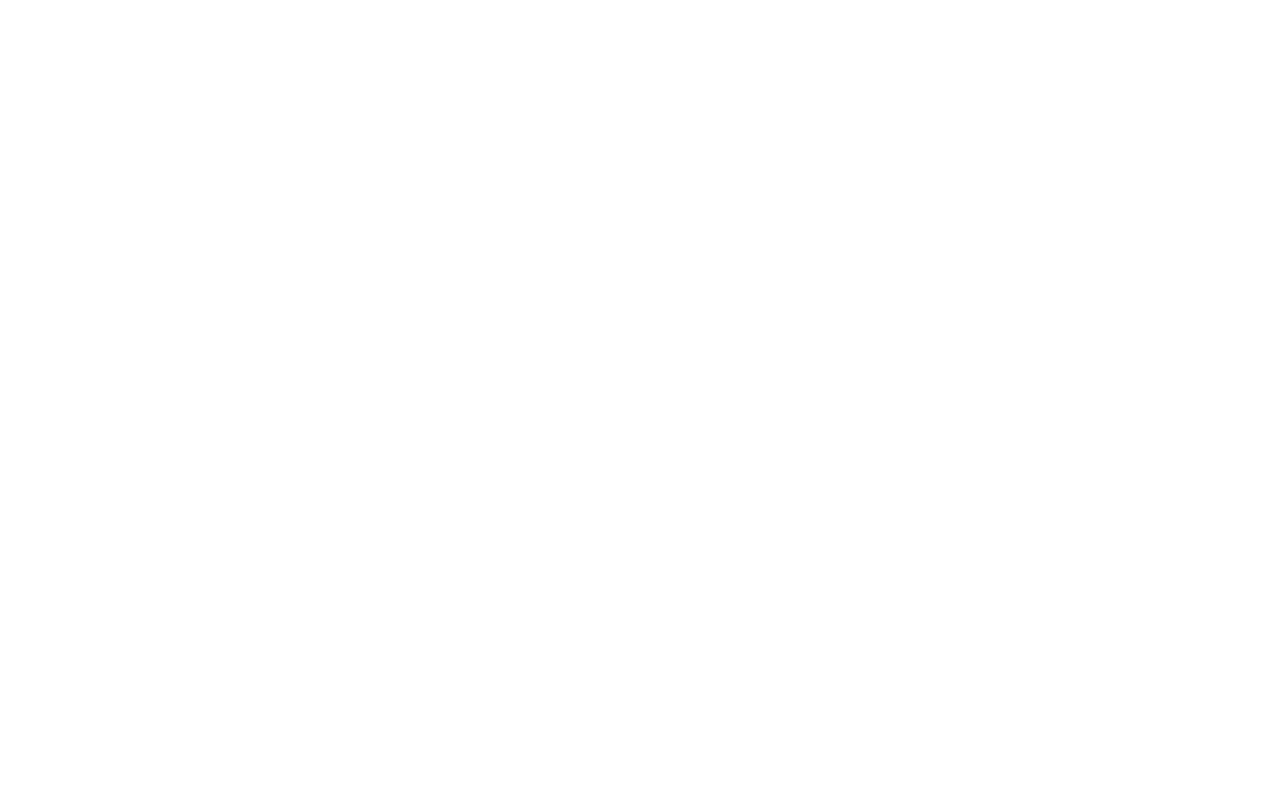
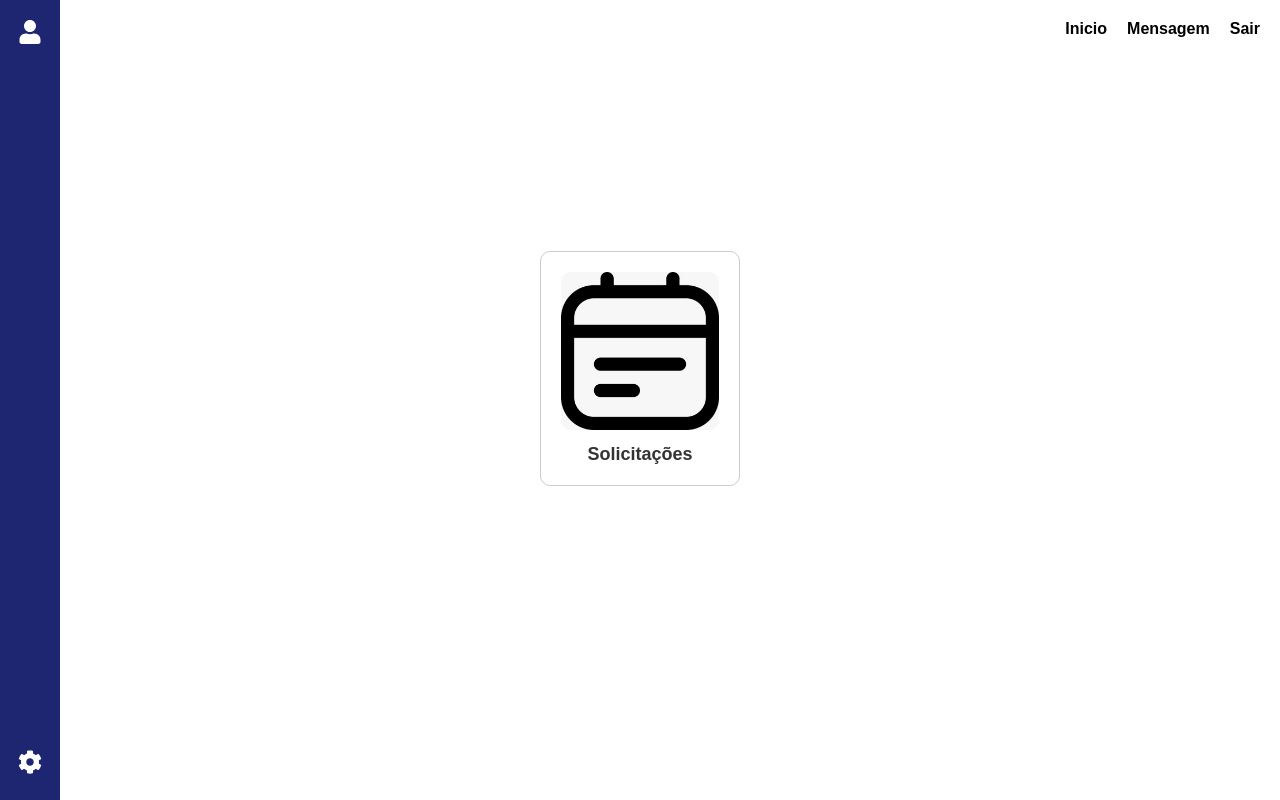
Before and after one commit to PETcisam/PetFilasInteligentes, a React (Create React App) app in the folder FrontendPET/: page /adm/home in a window 1280 px wide. Before the commit this address had no page. Built offline with nearby package versions, Linux system fonts and the light colour scheme.

Commit message:
pagehomemedico

```diff
--- /dev/null
+++ b/FrontendPET/src/AdmPages/HomeAdm.css
@@ -0,0 +1,8 @@
+.option2 {
+    max-width: 200px;
+    text-align: center;
+    border: 1px solid #ccc;
+    padding: 20px;
+    border-radius: 10px;
+    transition: transform 0.3s, box-shadow 0.3s;
+  }
--- /dev/null
+++ b/FrontendPET/src/AdmPages/HomeAdm.js
@@ -0,0 +1,61 @@
+import "./HomeAdm.css"
+import { FaUser, FaCog } from 'react-icons/fa';
+import { Link } from 'react-router-dom';
+import img3 from './calendario.jpg';
+
+
+function HomeAdm(){
+    return(
+        <div>
+            {/* topbar    */}
+            <header className="header">
+                <div className="logo">
+                    {/* <img src={} alt="Logo" /> */}
+                </div>
+                <nav className="menu">
+                    <ul>
+                        <li><a href="/">Inicio</a></li>
+                        <li><a href="#option3">Mensagem</a></li>
+                        <li><a href="/">Sair</a></li>
+                    </ul>
+                </nav>
+            </header>
+
+            {/* barra lateral */}
+            <div className="sidebar">
+                <div className="icon profile-icon">
+                    <FaUser />
+                </div>
+                <div className="spacer"></div>
+                <div className="icon settings-icon">
+                    <FaCog />
+                </div>
+            </div>
+
+            {/* objeto central */}
+            {/* <div className="titulohomepdiv">
+                <h1 className="titulohomep">Inicio</h1>
+            </div> */}
+
+            <div className="options-container">
+
+                <div className="option2">
+
+                    <Link to="#/page1">
+                        <img src={img3} alt="Solicitações" className="option-image" />
+                        <div className="option-text">Solicitações</div>
+                    </Link>
+
+
+                </div>
+            </div>
+
+
+
+        </div>
+
+
+    )
+}
+
+export default HomeAdm
--- a/FrontendPET/src/App.js
+++ b/FrontendPET/src/App.js
@@ -5,7 +5,8 @@
 import Cadastro from "./Cadastro";
 import Grid from "./Grid";
 import HomePaciente from "./PacientePages/HomePaciente";
-
+import HomeAdm from "./AdmPages/HomeAdm";
+import HomeMedico from "./MedicoPages/HomeMedico";
 
 function App() {
   return (
@@ -14,6 +15,8 @@
       <Routes>
       <Route path="/" element={<Main/>} />
         <Route path="/paciente/home" element={<HomePaciente/>} />
+        <Route path="/medico/home" element={<HomeMedico/>} />
+        <Route path="/adm/home" element={<HomeAdm/>} />
         <Route path="/login" element={<Login />} />
         <Route path="/cadastro" element={<Cadastro />} />
         <Route path="/grid" element={<Grid />} />
--- /dev/null
+++ b/FrontendPET/src/MedicoPages/HomeMedico.js
@@ -0,0 +1,14 @@
+import './HomeMedico.css'
+
+function HomeMedico(){
+
+    return(
+        <div>
+            <h1>TELA HOME MEDICO</h1>
+
+        </div>
+
+
+    )
+}
+export default HomeMedico
```
Also changed, not shown: FrontendPET/src/AdmPages/calendario.jpg (added), FrontendPET/src/AdmPages/calendario.png (added), FrontendPET/src/MedicoPages/HomeMedico.css (added).
